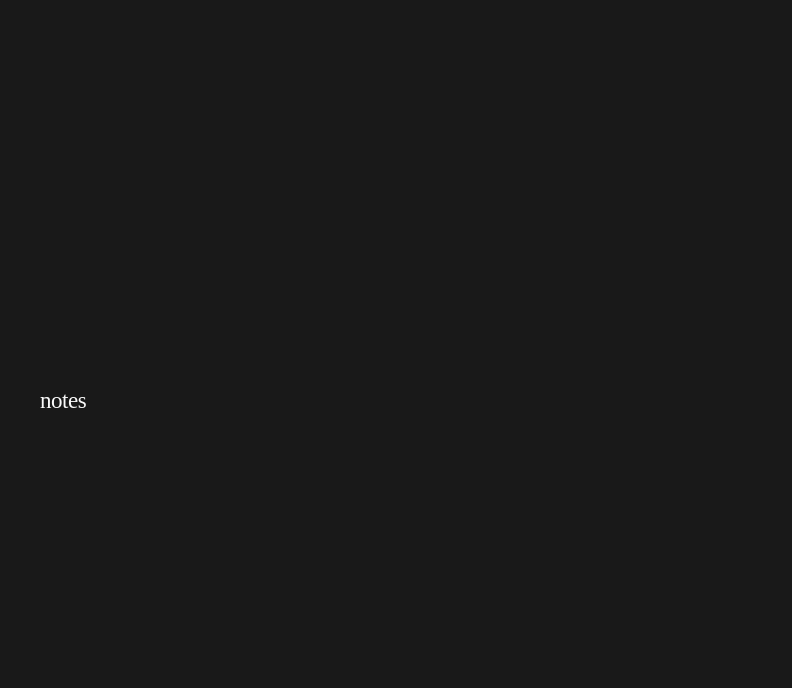
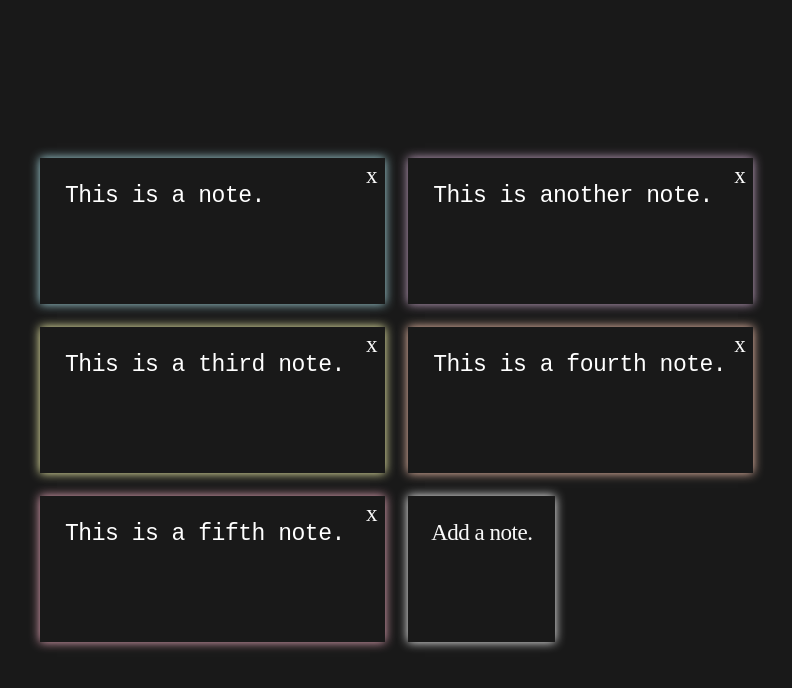
Before and after one commit to mattie43/next-things, a Next.js app: page /notes in a window 1280 px wide. Shown: the top 688 px of the page, without its empty margins (88-880 px from the left). Built offline with nearby package versions, Linux system fonts and the light colour scheme; a web font is replaced by a local one.

Commit message:
add editable notes, no saving

```diff
--- a/src/app/globals.css
+++ b/src/app/globals.css
@@ -32,9 +32,8 @@ body,
 #root {
     display: flex;
     flex-direction: column;
-    height: 100vh;
     justify-content: center;
-    margin-left: 10vw;
+    padding: 0 10vw;
 }
 
 a {
--- /dev/null
+++ b/src/app/notes/components/Note.tsx
@@ -0,0 +1,67 @@
+import { useState } from "react";
+
+export default function Note({
+    text,
+    color,
+    handleClick,
+    handleDelete,
+}: {
+    text?: string;
+    color: string;
+    handleClick: () => void;
+    handleDelete?: () => void;
+}) {
+    const _handleClick = (e: any, type?: string) => {
+        e.stopImmediatePropagation?.();
+        e.stopPropagation?.();
+        if (type === "click") handleClick();
+        else handleDelete?.();
+    };
+    const [currText, setCurrText] = useState(text);
+
+    return (
+        <div
+            style={{
+                boxShadow: `${color} 0px 0px 10px`,
+                padding: "1em",
+                width: "fit-content",
+                position: "relative",
+                minHeight: "100px",
+                maxHeight: "400px",
+            }}
+            onClick={(e) => _handleClick(e, "click")}
+        >
+            <span
+                style={{
+                    position: "absolute",
+                    top: "4px",
+                    right: "8px",
+                    cursor: "pointer",
+                }}
+                onClick={(e) => _handleClick(e)}
+                hidden={!handleDelete}
+            >
+                x
+            </span>
+            {text ? (
+                <textarea
+                    style={{
+                        display: "flex",
+                        height: "100%",
+                        background: "transparent",
+                        border: "none",
+                        outline: "none",
+                        resize: "none",
+                        color: "white",
+                        fontSize: "1.2rem",
+                        fontWeight: "500",
+                        letterSpacing: "-0.5px",
+                    }}
+                    defaultValue={text}
+                ></textarea>
+            ) : (
+                "Add a note."
+            )}
+        </div>
+    );
+}
--- a/src/app/notes/page.tsx
+++ b/src/app/notes/page.tsx
@@ -1,3 +1,53 @@
+"use client";
+
+import { pastelColors } from "@/constants";
+import { useState } from "react";
+import Note from "./components/Note";
+
+const startingNotes = [
+    "This is a note.",
+    "This is another note.",
+    "This is a third note.",
+    "This is a fourth note.",
+    "This is a fifth note.",
+];
+
 export default function page() {
-    return <div>notes</div>;
+    const [notes, setNotes] = useState<string[]>(startingNotes);
+
+    const handleClick = (ind: number) => {
+        console.log("ind: ", ind);
+        if (ind === -1) {
+            setNotes((prev) => [...prev, "Edit me."]);
+        } else {
+        }
+    };
+
+    const handleDelete = (ind: number) => {
+        console.log("ind: ", ind);
+        const newNotes = [...notes];
+        newNotes.splice(ind, 1);
+        setNotes(newNotes);
+    };
+
+    return (
+        <div
+            style={{
+                display: "flex",
+                gap: "1em",
+                flexWrap: "wrap",
+            }}
+        >
+            {notes.map((note, i) => (
+                <Note
+                    key={note}
+                    text={note}
+                    color={pastelColors[i % 5]}
+                    handleClick={() => handleClick(i)}
+                    handleDelete={() => handleDelete(i)}
+                />
+            ))}
+            <Note color="white" handleClick={() => handleClick(-1)} />
+        </div>
+    );
 }
--- a/src/constants/index.ts
+++ b/src/constants/index.ts
@@ -54,3 +54,11 @@ export const body3 = [
         route: "/",
     },
 ];
+
+export const pastelColors = [
+    "var(--pastel-blue)",
+    "var(--pastel-purple)",
+    "var(--pastel-yellow)",
+    "var(--pastel-orange)",
+    "var(--pastel-pink)",
+];
```
